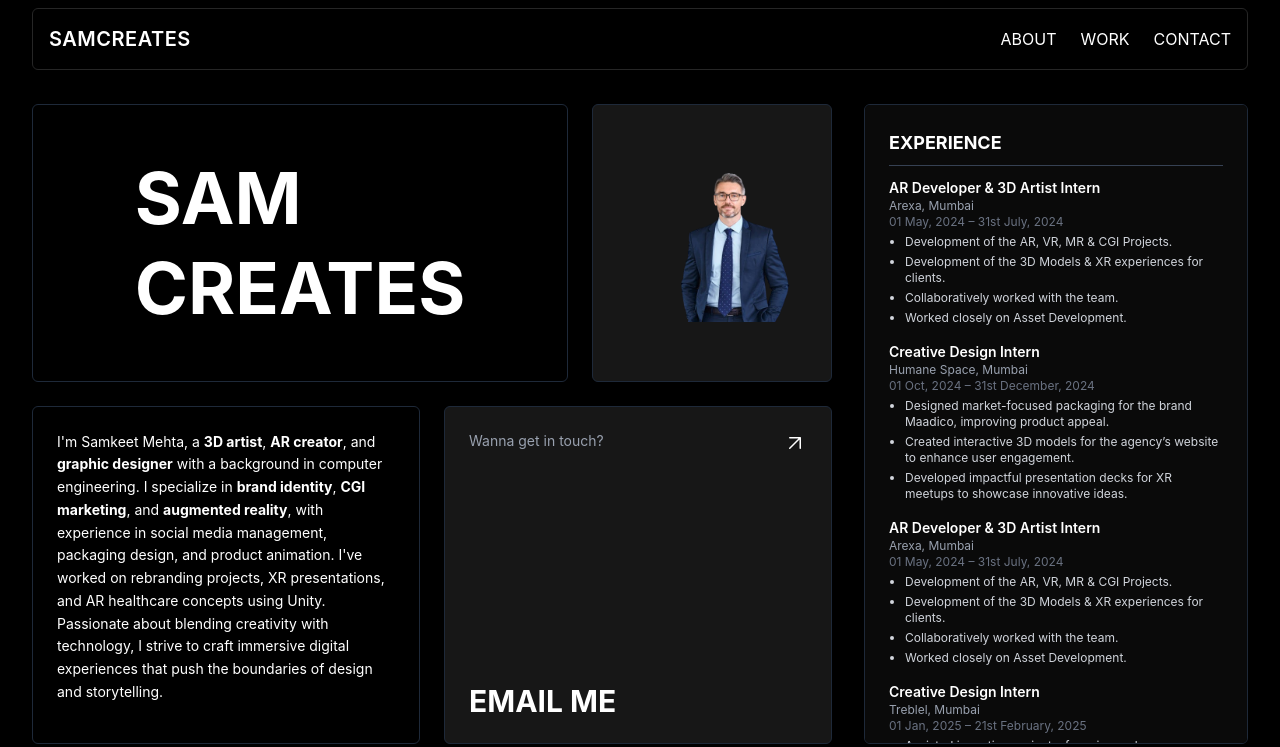
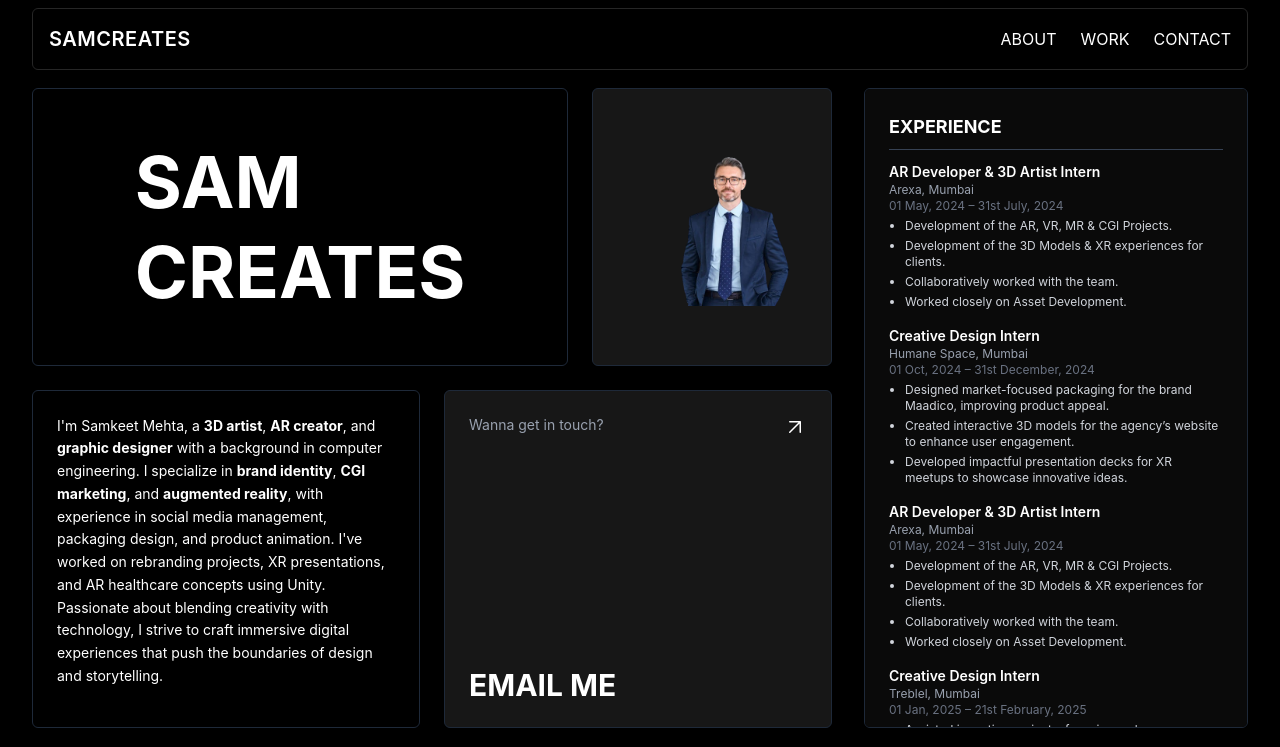
Before and after one commit to GboyegaAkere/assignment-main, a React (Vite) app in the folder new/: page / in a window 1280 px wide. Shown: the top 747 px of the page. Built offline with nearby package versions, Linux system fonts and the light colour scheme.

Commit message:
new commit

```diff
--- a/new/src/components/Hero.jsx
+++ b/new/src/components/Hero.jsx
@@ -54,7 +54,7 @@ const experiences = [
 
 export function Hero() {
   return (
-    <section className="bg-black text-white py-10 sm:py-16 mt-10">
+    <section className="bg-black text-white py-10 sm:py-5 mt-10 sm:mt-17">
       <motion.div
         className="max-w-7xl mx-auto w-full px-4 sm:px-6 lg:px-8"
         initial={{ opacity: 0, y: 40 }}
```
